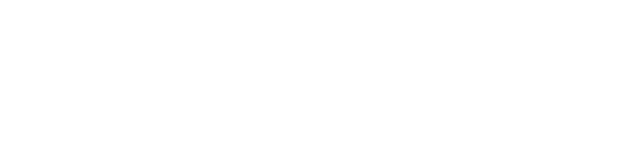
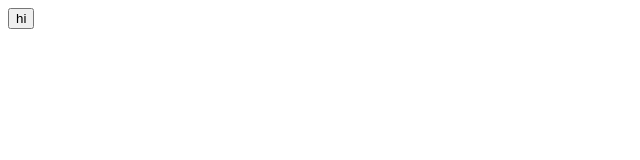
Before and after one commit to TonyD365/website-of-TonyDong, a plain HTML site: page index.html in a window 1280 px wide. Shown: the full height of the page, 0-640 px from the left. Drawn offline with Linux system fonts and the light colour scheme.

Commit message:
Update index.html

```diff
--- a/index.html
+++ b/index.html
@@ -4,4 +4,7 @@
     <title>website of Tony Dong</title>
     <script scr='./main.js'></script>
   </head>
+  <header bgcolor='blue'>
+    <button>hi</button>
+  </header>
 </html>
```
